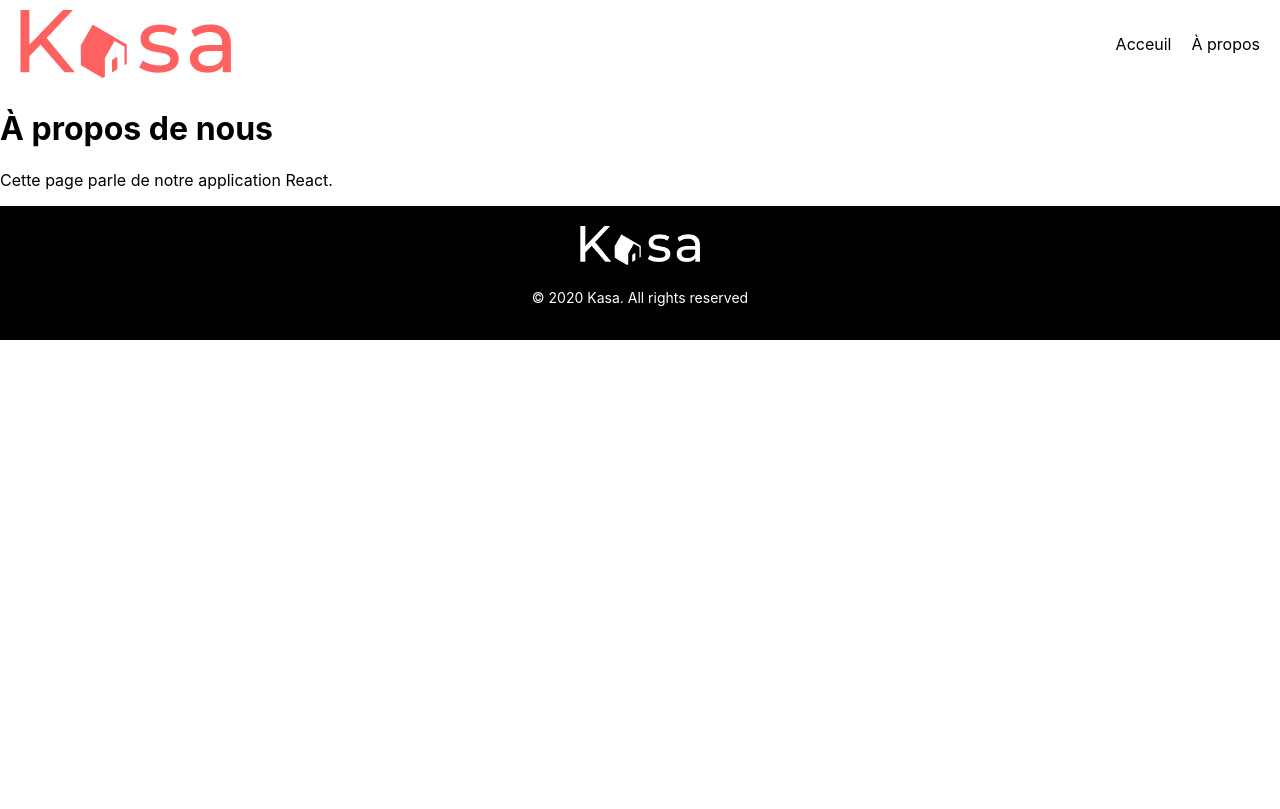
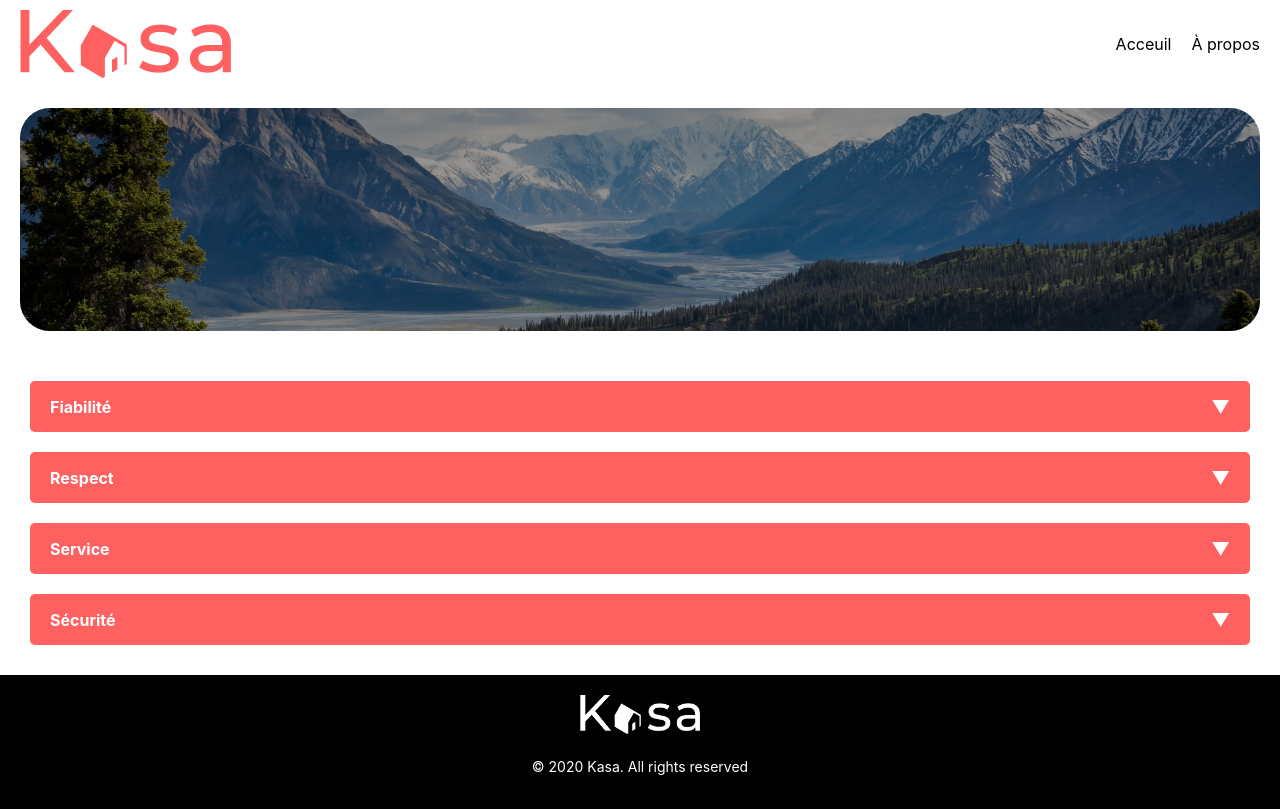
Before and after one commit to FoligneTheo/react1, a React (Create React App) app: page /about in a window 1280 px wide. Built offline with nearby package versions, Linux system fonts and the light colour scheme.

Commit message:
page about

```diff
--- /dev/null
+++ b/src/components/BannerAbout.js
@@ -0,0 +1,14 @@
+import React from 'react';
+import './BannerAbout.scss';
+
+function BannerAbout({ image, text }) {
+    return (
+        <div className="bannerabout" style={{ backgroundImage: `url(${image})` }}>
+            <div className="bannerabout__overlay">
+                <h1 className="bannerabout__text">{text}</h1>
+            </div>
+        </div>
+    );
+}
+
+export default BannerAbout;
--- /dev/null
+++ b/src/components/BannerAbout.scss
@@ -0,0 +1,28 @@
+.bannerabout {
+    position: relative;
+    height: 223px;
+    background-size: cover;
+    background-position: center;
+    border-radius: 30px;
+    margin: 20px;
+    overflow: hidden;
+}
+
+.bannerabout__overlay {
+    position: absolute;
+    top: 0;
+    left: 0;
+    right: 0;
+    bottom: 0;
+    background-color: rgba(0, 0, 0, 0.4);
+    display: flex;
+    justify-content: center;
+    align-items: center;
+}
+
+.bannerabout__text {
+    color: white;
+    font-size: 48px;
+    font-weight: bold;
+    text-align: center;
+}
--- /dev/null
+++ b/src/components/VoletAbout.js
@@ -0,0 +1,48 @@
+import React, { useState } from 'react';
+import './VoletAbout.scss';
+
+const VoletAbout = () => {
+  const [openValue, setOpenValue] = useState(null);
+
+  const values = [
+    { title: "Fiabilité", content: "Contenu sur la fiabilité..." },
+    { title: "Respect", content: "Contenu sur le respect..." },
+    { title: "Service", content: "Contenu sur le service..." },
+    { title: "Sécurité", content: "Contenu sur la sécurité..." }
+  ];
+
+  const toggleValue = (index) => {
+    setOpenValue(openValue === index ? null : index);
+  };
+
+  return (
+    <div className="accordion">
+      {values.map((value, index) => (
+        <div
+          key={index}
+          className={`accordion__item ${
+            openValue === index ? 'accordion__item--active' : ''
+          }`}
+        >
+          <div
+            className="accordion__header"
+            onClick={() => toggleValue(index)}
+          >
+            <span className="accordion__title">{value.title}</span>
+            <span className="accordion__icon">
+              {openValue === index ? '▲' : '▼'}
+            </span>
+          </div>
+
+          {openValue === index && (
+            <div className="accordion__content">
+              {value.content}
+            </div>
+          )}
+        </div>
+      ))}
+    </div>
+  );
+};
+
+export default VoletAbout;
--- /dev/null
+++ b/src/components/VoletAbout.scss
@@ -0,0 +1,45 @@
+.accordion {
+    display: flex;
+    flex-direction: column;
+    gap: 20px;
+    padding: 30px;
+
+    &__item {
+        background-color: #ff6060;
+        color: white;
+        border-radius: 5px;
+        overflow: hidden;
+        cursor: pointer;
+        transition: all 0.3s ease;
+
+        &--active {
+            .accordion__header {
+                background-color: #ff4040;
+            }
+        }
+    }
+
+    &__header {
+        display: flex;
+        justify-content: space-between;
+        align-items: center;
+        padding: 15px 20px;
+        font-size: 16px;
+        font-weight: bold;
+        transition: background-color 0.3s ease;
+    }
+
+    &__title {
+        text-align: left;
+    }
+
+    &__icon {
+        font-size: 18px;
+    }
+
+    &__content {
+        padding: 15px 20px;
+        font-size: 14px;
+        background-color: #d1d1d1;
+    }
+}
--- a/src/pages/About.jsx
+++ b/src/pages/About.jsx
@@ -1,10 +1,15 @@
 import React from "react";
+import image from '../img/BannerAbout.png';
+import Banner from '../components/BannerAbout';
+import VoletAbout from "../components/VoletAbout";
+
 
 const About = () => {
     return (
         <div>
-            <h1>À propos de nous</h1>
-            <p>Cette page parle de notre application React.</p>
+            <Banner image={image} />
+            <VoletAbout />
+
         </div>
     );
 };
```
Also changed, not shown: src/img/BannerAbout.png (added).
